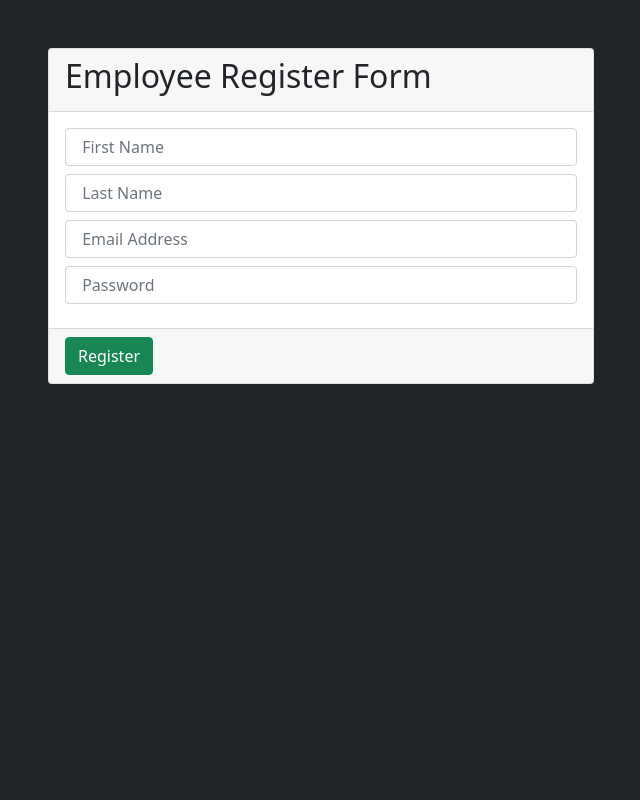
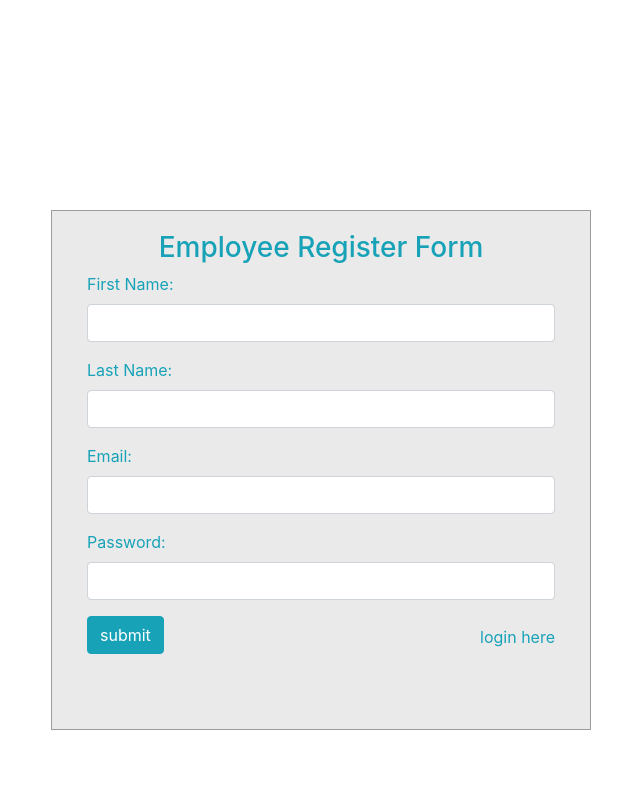
Before and after one commit to Anusan-max/student-mangement-system, a PHP site: page /register.php in a window 1280 px wide. Shown: the whole page, without its empty margins (319-959 px from the left). Run offline with PHP 8.4, Linux system fonts and the light colour scheme; some libraries are stand-ins or nearby versions.

Commit message:
sentences corrected

```diff
--- /dev/null
+++ b/CSS/styles.css
@@ -0,0 +1,40 @@
+body {
+  margin: 0;
+  padding: 0;
+  background-color: #17a2b8;
+  height: 100vh;
+}
+#login .container #login-row #login-column #login-box {
+  margin-top: 120px;
+  max-width: 600px;
+  height: 350px;
+  border: 1px solid #9C9C9C;
+  background-color: #EAEAEA;
+}
+
+#login .container #login-row #login-column #login-box #login-form {
+  padding: 20px;
+}
+#login .container #login-row #login-column #login-box #login-form #register-link {
+  margin-top: -45px;
+}
+
+#register .container #register-row #register-column #register-box {
+  margin-top: 120px;
+  max-width: 600px;
+  height: 520px;
+  border: 1px solid #9C9C9C;
+  background-color: #EAEAEA;
+}
+#register .container #register-row #register-column #register-box #register-form {
+  padding: 20px;
+}
+#register .container #register-row #register-column #register-box #register-form #login-link {
+  margin-top: -45px;
+}
+
+#students th{
+  background-color: black;
+}
+
+#students  tr:nth-child(even){background-color: #f2f2f2;}
--- a/config/operations.php
+++ b/config/operations.php
@@ -25,21 +25,26 @@ class operations extends dbconfig
 
             // calling inser_record method and passing the variables
 
-            if($this->insert_record($FirstName,$LastName,$Address,$Phone))
-            {
-                echo '<div class="alert alert-success"> Your Record Has Been Saved :) </div>';
+            if (!is_numeric($Phone)) {
+              echo '<div class="alert alert-danger"> Enter valid phone number </div>';
+            } else {
+              if($this->insert_db($FirstName,$LastName,$Address,$Phone))
+              {
+                  echo '<div class="alert alert-success"> Student Record Has Been Saved :) </div>';
+              }
+              else
+              {
+                  echo '<div class="alert alert-danger"> Failed to Register the Student </div>';
+              }
             }
-            else
-            {
-                echo '<div class="alert alert-danger"> Failed </div>';
-            }
+
         }
     }
 
 
   // Insert Record in the Database Using Query
   // method declare with 4 parameters
-    function insert_record($a,$b,$c,$d)
+    function insert_db($a,$b,$c,$d)
     {
         global $db;
         // using the passed values to generate insert
@@ -92,12 +97,12 @@ class operations extends dbconfig
 
             if($this->update_record($ID,$FirstName,$LastName,$Address,$Phone))
             {
-                $this->set_message('<div class="alert alert-success"> Your Record Has Been Updated : )</div>');
+                $this->set_message('<div class="alert alert-success"> Student Record Has Been Updated : )</div>');
                 header("location:view.php");
             }
             else
             {
-                $this->set_message('<div class="alert alert-success"> Something Wrong : )</div>');
+                $this->set_message('<div class="alert alert-success"> Failed to Update the Student Record : )</div>');
             }
           }
       }
@@ -220,6 +225,7 @@ class operations extends dbconfig
       // If result matched $myusername and $mypassword, table row must be 1 row
 
       if($count == 1) {
+        $_SESSION["loggedin"] = "true";
          header("location: view.php");
       }else {
          echo '<div class="alert alert-danger"> Email or Password is Wrong </div>';
--- a/del.php
+++ b/del.php
@@ -11,7 +11,7 @@ if(isset($_GET['D_id']))
 
     if($db->Delete_Record($id))
     {
-       $db-> set_message('<div class="alert alert-danger"> Your Record Has Been Deleted </div>');
+       $db-> set_message('<div class="alert alert-danger"> Student Record Has Been Deleted </div>');
        header("location:view.php");
     }
     else
--- a/register.php
+++ b/register.php
@@ -4,32 +4,49 @@
 ?>
 <!DOCTYPE html>
 <html lang="en">
+<link rel="stylesheet" href="css/styles.css">
+<link href="//maxcdn.bootstrapcdn.com/bootstrap/4.1.1/css/bootstrap.min.css" rel="stylesheet" id="bootstrap-css">
+<script src="//maxcdn.bootstrapcdn.com/bootstrap/4.1.1/js/bootstrap.min.js"></script>
+<script src="//cdnjs.cloudflare.com/ajax/libs/jquery/3.2.1/jquery.min.js"></script>
 <head>
-    <meta charset="UTF-8">
-    <meta name="viewport" content="width=device-width, initial-scale=1.0">
-    <meta http-equiv="X-UA-Compatible" content="ie=edge">
-    <link rel="stylesheet" href="css/bootstrap.css">
     <title>Student Management System</title>
 </head>
-<body class="bg-dark">
+<body>
+    <div id="register">
+        <h3 class="text-center text-white pt-5">Register form</h3>
 
-    <div class="container">
-        <div class="row">
-            <div class="col-lg-6 m-auto">
-                <div class="card mt-5">
-                    <div class="card-header">
-                        <h2> Employee Register Form</h2>
-                    </div>
-                        <?php $db->Employee_Record(); ?>
-                        <div class="card-body">
-                            <form method="POST">
-                              <input type="text" name="First" placeholder=" First Name" class="form-control mb-2" required>
-                              <input type="text" name="Last" placeholder=" Last Name" class="form-control mb-2" required>
-                              <input type="Email" name="Email" placeholder=" Email Address" class="form-control mb-2" required>
-                              <input type="password" name="Password" placeholder=" Password" class="form-control mb-2" required>
-                        </div>
-                    <div class="card-footer">
-                            <button class="btn btn-success" name="btn_register"> Register </button>
+        <div class="container">
+            <div id="register-row" class="row justify-content-center align-items-center">
+                <div id="register-column" class="col-md-6">
+                    <div id="register-box" class="col-md-12">
+                        <form id="register-form" class="form" action="" method="post">
+                            <h3 class="text-center text-info">Employee Register Form</h3>
+                            <?php $db->Employee_Record(); ?>
+                            <div class="form-group">
+                                <label for="name" class="text-info">First Name:</label><br>
+                                <input type="text" name="First" id="name" class="form-control" required>
+                            </div>
+                            <div class="form-group">
+                                <label for="name" class="text-info">Last Name:</label><br>
+                                <input type="text" name="Last" id="name" class="form-control" required>
+                            </div>
+                            <div class="form-group">
+                                <label for="email" class="text-info">Email:</label><br>
+                                <input type="Email" name="Email" id="email" class="form-control" required>
+                            </div>
+                            <div class="form-group">
+                                <label for="password" class="text-info">Password:</label><br>
+                                <input type="password" name="Password" id="password" class="form-control" required>
+                            </div>
+                            <div class="form-group">
+
+                                <input type="submit" name="btn_register" class="btn btn-info btn-md" value="submit">
+
+                            </div>
+
+                            <div id="login-link" class="text-right">
+                                <a href="index.php" class="text-info">login here</a>
+                            </div>
                         </form>
                     </div>
                 </div>
@@ -37,4 +54,5 @@
         </div>
     </div>
 </body>
+
 </html>
```
Also changed, not shown: index.php (+28 -17 lines), signup.php (+38 -22 lines), view.php (+15 -1 lines).
